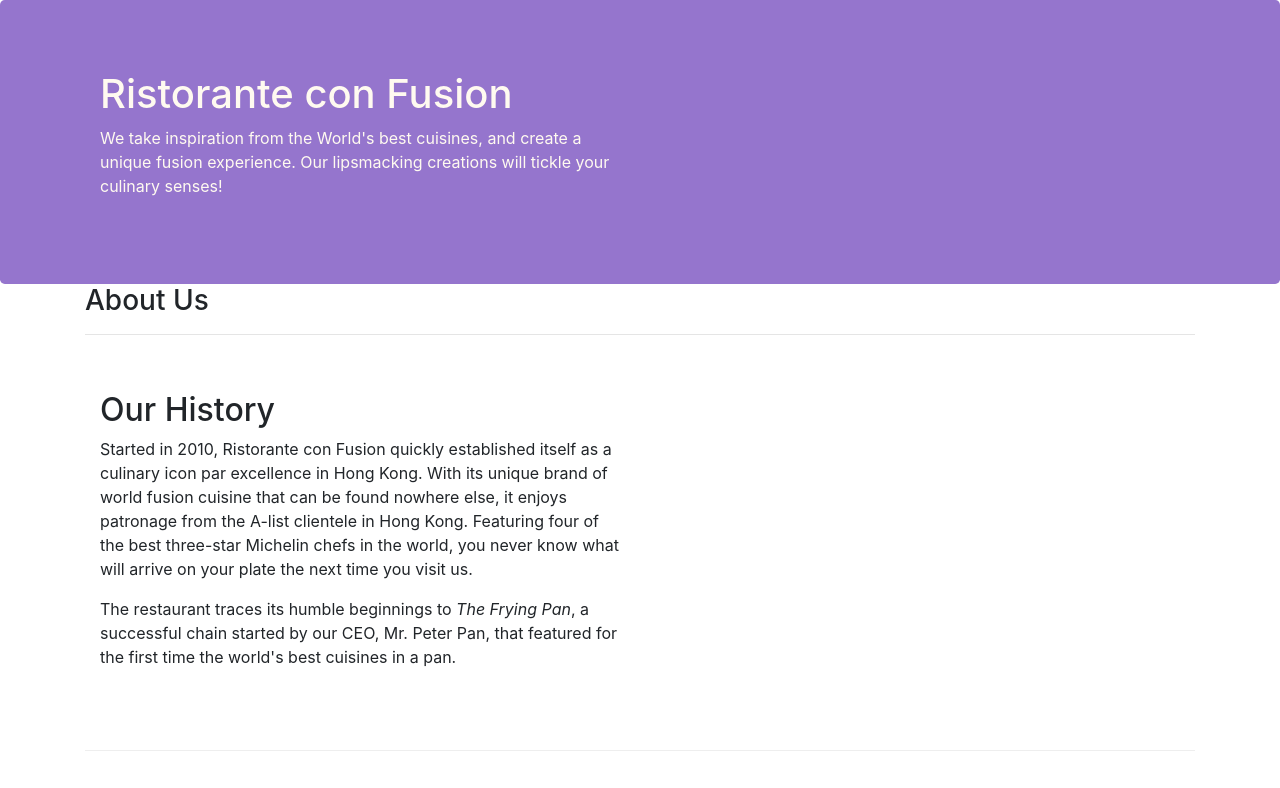
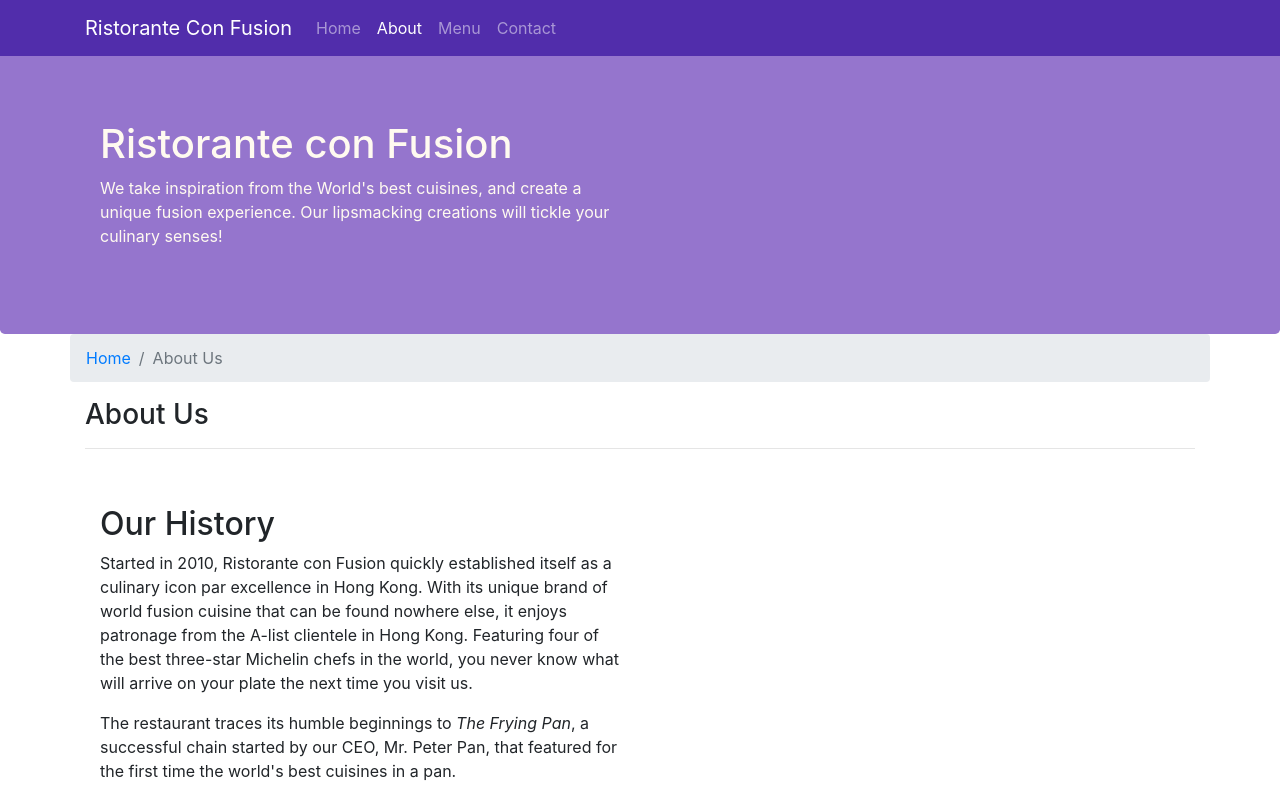
Before and after one commit to harisbintalat/Restaurant-Application-Bootstrap4, a website: page aboutus.html in a window 1280 px wide. Shown: the top 788 px of the page. Drawn offline with nearby package versions, Linux system fonts and the light colour scheme.

Commit message:
Navigation bar and breadcrumbs

```diff
--- a/aboutus.html
+++ b/aboutus.html
@@ -15,7 +15,22 @@
 </head>
 
 <body>
-
+  <nav class="navbar navbar-dark navbar-expand-sm  fixed-top">
+      <div class="container">
+        <button class="navbar-toggler" type="button" data-toggle="collapse" data-target="#Navbar">
+          <span class="navbar-toggler-icon"></span>
+        </button>
+         <a class="navbar-brand" href="./index.html">Ristorante Con Fusion</a>
+         <div class="collapse navbar-collapse" id="Navbar">
+              <ul class="navbar-nav mr-auto">
+                  <li class="nav-item"><a class="nav-link" href="./index.html">Home</a></li>
+                  <li class="nav-item active"><a class="nav-link" href="#">About</a></li>
+                  <li class="nav-item"><a class="nav-link" href="#">Menu</a></li>
+                  <li class="nav-item"><a class="nav-link" href="#">Contact</a></li>
+              </ul>
+         </div>
+      </div>
+  </nav>
     <header class="jumbotron">
         <div class="container">
             <div class="row row-header">
@@ -30,8 +45,12 @@
     </header>
 
     <div class="container">
-        <div class="">
-            <div>
+        <div class="row">
+          <ol class="col-12 breadcrumb">
+              <li class="breadcrumb-item"><a href="./index.html">Home</a></li>
+              <li class="breadcrumb-item active">About Us</li>
+          </ol>
+            <div class="col-12">
                <h3>About Us</h3>
                <hr>
             </div>
@@ -70,7 +89,7 @@
                 <div class="col-4 offset-1 col-sm-2">
                     <h5>Links</h5>
                     <ul class="list-unstyled">
-                        <li><a href="#">Home</a></li>
+                        <li><a href="./index.html">Home</a></li>
                         <li><a href="#">About</a></li>
                         <li><a href="#">Menu</a></li>
                         <li><a href="#">Contact</a></li>
--- a/css/styles.css
+++ b/css/styles.css
@@ -30,3 +30,12 @@
   margin: 0px;
   color: #0f0f0f;
 }
+body
+{
+  padding: 50px 0px 0px 0px;
+  x-index:0;
+}
+.navbar-dark
+{
+  background-color:#512DAB;
+}
```
Also changed, not shown: index.html (+19 -4 lines).
